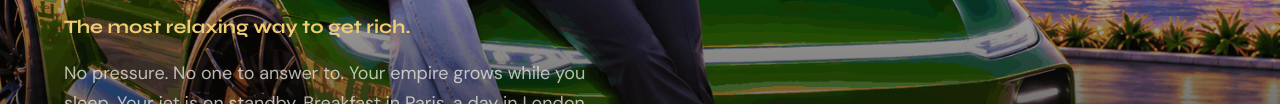
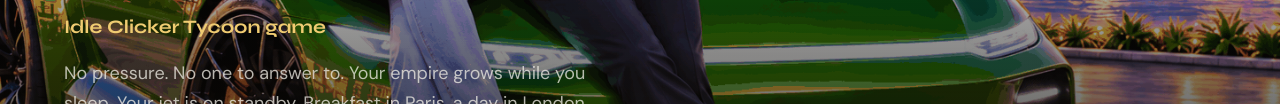
Before and after one commit to tysonaustralia-ops/tysonaustralia-ops.github.io, a plain HTML site: page index.html in a window 1280 px wide. Shown: the part 536-640 px from the top of the page. Drawn offline with Linux system fonts and the light colour scheme.

Commit message:
Add files via upload

```diff
--- a/index.html
+++ b/index.html
@@ -766,7 +766,7 @@
       <img class="hero-logo" src="app-logo.png" alt="SelfMade app icon">
       <div class="hero-eyebrow">Cromdale Holdings Pty Ltd</div>
       <h1>Idle Business<br>Tycoon: <span>SelfMade™</span></h1>
-      <p class="hero-tagline">The most relaxing way to get rich.</p>
+      <p class="hero-tagline">Idle Clicker Tycoon game</p>
       <p class="hero-sub">No pressure. No one to answer to. Your empire grows while you sleep. Your jet is on standby. Breakfast in Paris, a day in London, home to your private island for dinner.</p>
       <div class="hero-actions">
         <a href="https://play.google.com/store/apps/details?id=com.tysonaustralia.selfmade" target="_blank" rel="noopener" class="btn-primary" onclick="gtag('event','play_now_click',{event_category:'cta',event_label:'hero_play_now'})">Download Now</a>
```
